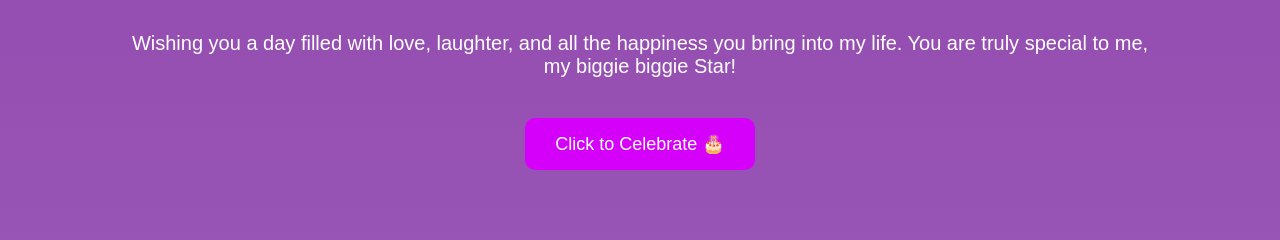
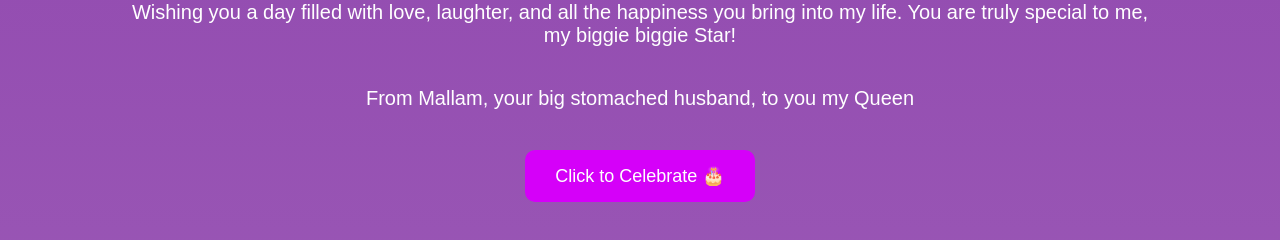
Before and after one commit to wyxard6g/Birthday, a plain HTML site: page index.html in a window 1280 px wide. Shown: the part 382-622 px from the top of the page. Drawn offline with nearby package versions, Linux system fonts and the light colour scheme.

Commit message:
Update index.html

```diff
--- a/index.html
+++ b/index.html
@@ -15,6 +15,7 @@
         </div>
         <h1>Happy Birthday, My Love! 🎉</h1>
         <p>Wishing you a day filled with love, laughter, and all the happiness you bring into my life. You are truly special to me, my biggie biggie Star!</p>
+        <p>From Mallam, your big stomached husband, to you my Queen</p>
         <button class="start-btn" onclick="startCelebration()">Click to Celebrate 🎂</button>
         <audio id="birthday-music" loop>
             <source src="music/happy-birthday.mp3" type="audio/mpeg">
```
